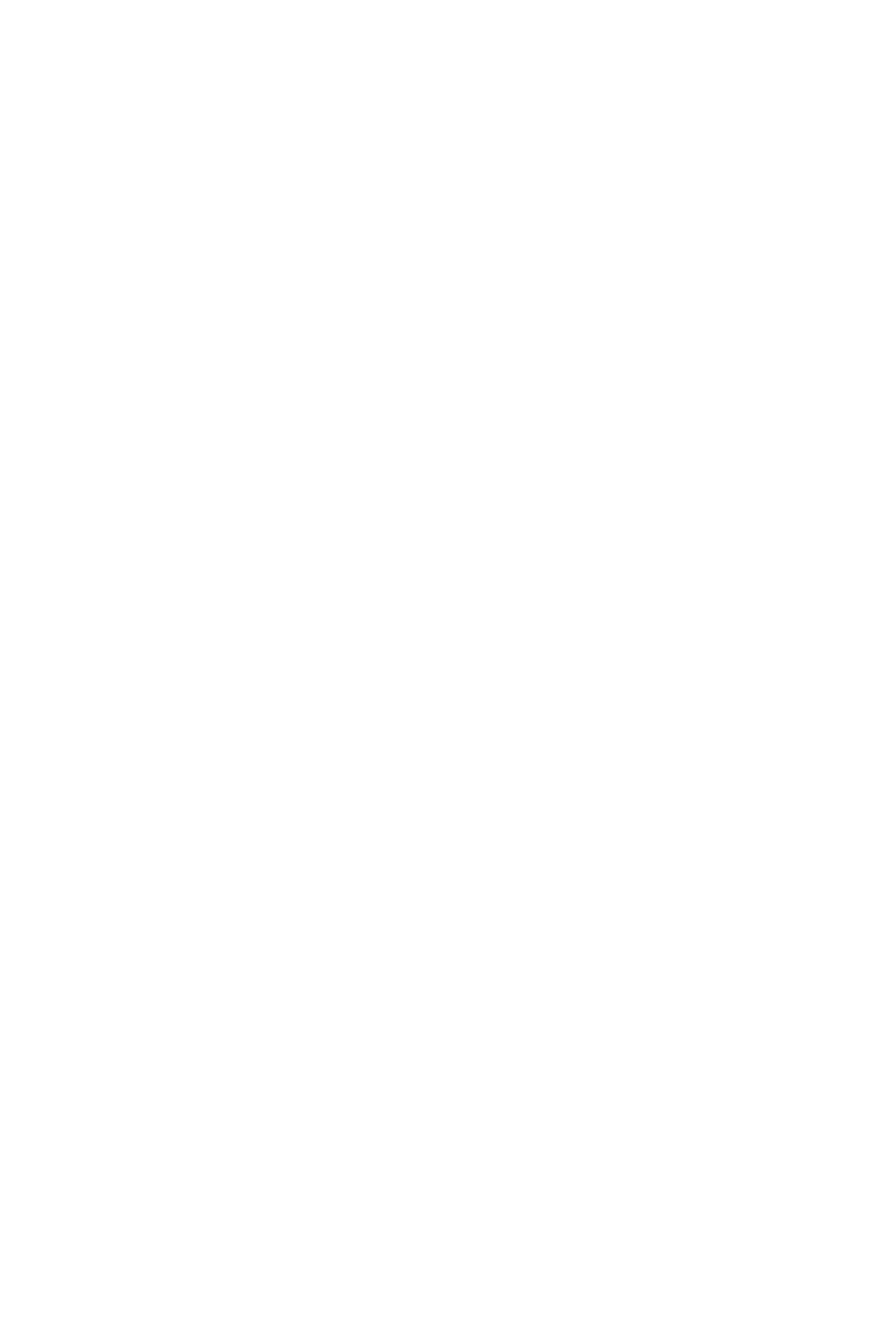
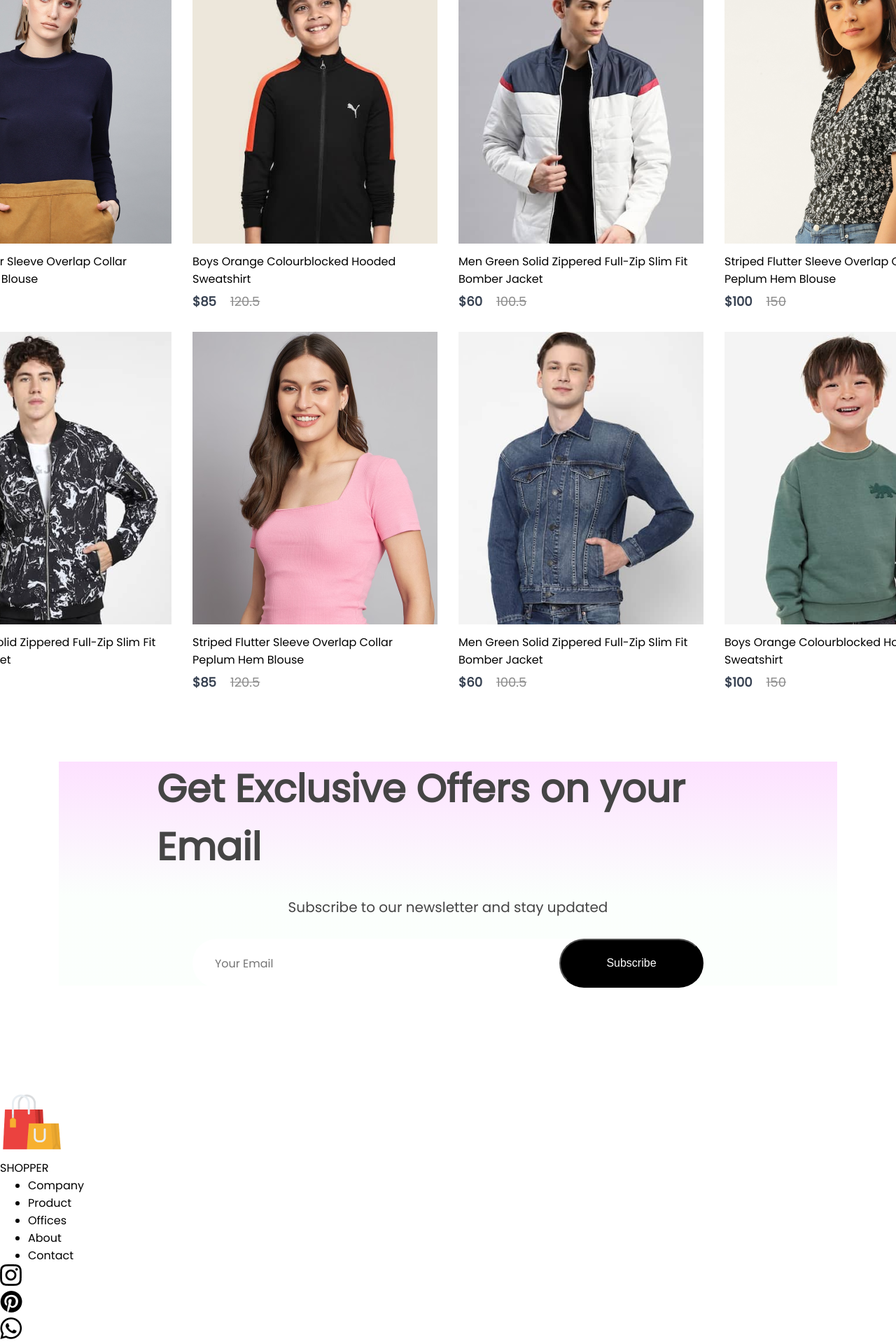
Before and after one commit to albinaasllanaj/frontend-E-commerce-react, a React (Create React App) app: page / in a window 1280 px wide. Shown: the part 2490-4410 px from the top of the page at 70% size. Before the commit the page ends 2247 px from the top, so only its background shows below. Built offline with nearby package versions, Linux system fonts and the light colour scheme.

Commit message:
created the NewCollection and Newsletter components and styled them

```diff
--- /dev/null
+++ b/src/Components/Footer/Footer.jsx
@@ -0,0 +1,37 @@
+import React from 'react'
+import './Footer.css'
+import footer_logo from '../Assets/logo_big.png'
+import instagram_icon from '../Assets/instagram_icon.png'
+import pinterest_icon from '../Assets/pintester_icon.png'
+import whatsapp_icon from '../Assets/whatsapp_icon.png'
+
+export const Footer = () => {
+  return (
+    <div className='footer'>
+            <div className="footer-logo">
+                <img src={footer_logo} alt="logo" />
+                <p>SHOPPER</p>
+            </div>
+            <ul className="footer-links">
+                <li>Company</li>
+                <li>Product</li>
+                <li>Offices</li>
+                <li>About</li>
+                <li>Contact</li>
+            </ul>
+            <div className="footer-social-icon">
+                <div className="footer-icons-container">
+                    <img src={instagram_icon} alt="instagram" />
+                </div>
+                <div className="footer-icons-container">
+                    <img src={pinterest_icon} alt="pinterest" />
+                </div>
+                <div className="footer-icons-container">
+                    <img src={whatsapp_icon} alt="whatsapp" />
+                </div>
+            </div>
+    </div>
+  )
+}
+
+export default Footer
--- /dev/null
+++ b/src/Components/NewCollections/NewCollections.css
@@ -0,0 +1,27 @@
+.newcollections {
+    display: flex;
+    flex-direction: column;
+    align-items: center;
+    gap: 20px;
+    margin-bottom: 100px;
+}
+
+.newcollections h1 {
+    color: #171717;
+    font-size: 50px;
+    font-weight: 600;
+}
+
+.newcollections hr{
+    width: 200px;
+    height: 6px;
+    border-radius: 10px;
+    background: #252525;
+}
+
+.collections {
+    display: grid;
+    grid-template-columns: 1fr 1fr 1fr 1fr;
+    margin-top: 50px;
+    gap: 30px;
+}
--- /dev/null
+++ b/src/Components/NewCollections/NewCollections.jsx
@@ -0,0 +1,26 @@
+import React from 'react'
+import './NewCollections.css'
+import new_collection from '../Assets/new_collections'
+import Item from '../Item/Item'
+
+export const NewCollections = () => {
+  return (
+    <div className='newcollections'>
+            <h1>NEW COLLECTIONS</h1>
+            <hr />
+            <div className="collections">
+                {new_collection.map((item,i)=>{
+                       return <Item
+                    key={i}
+                    id={item.id}
+                    name={item.name}
+                    image={item.image}
+                    new_price={item.new_price}
+                    old_price={item.old_price} />
+                })}
+            </div>
+    </div>
+  )
+}
+
+export default NewCollections
--- /dev/null
+++ b/src/Components/NewsLetter/NewsLetter.css
@@ -0,0 +1,56 @@
+.newsletter {
+    width: 65%;
+    height: 40vh;
+    display: flex;
+    flex-direction: column;
+    align-items: center;
+    justify-content: center;
+    margin: auto;
+    padding: 0px 140px;
+    margin-bottom: 150px;
+    background: linear-gradient(180deg, #fde1ff 0%, #e1ffea22 60%);
+    gap: 30px;
+}
+
+.newsletter h1 {
+ color: #454545;
+ font-size: 55px;
+ font-weight: 600;
+}
+
+.newsletter p {
+    color: #454545;
+    font-size: 20px;
+
+}
+
+.newsletter div {
+    display: flex;
+    align-items: center;
+    justify-content: space-between;
+    background: white;
+    width: 730px;
+    height: 70px;
+    border: 1 px solid #e3e3e3;
+    border-radius: 80px;
+}
+
+.newsletter input {
+    width: 500px;
+    margin-left: 30px;
+    border: none;
+    outline: none;
+    color: #616161;
+    font-family: Poppins;
+    font-size: 16px;
+}
+
+.newsletter div button {
+    width: 210px;
+    height: 70px;
+    border-radius: 80px;
+    background: black;
+    color: white;
+    font-size: 16px;
+    cursor: pointer;
+}
--- /dev/null
+++ b/src/Components/NewsLetter/NewsLetter.jsx
@@ -0,0 +1,17 @@
+import React from 'react'
+import './NewsLetter.css'
+
+export const NewsLetter = () => {
+  return (
+    <div className='newsletter'>
+        <h1>Get Exclusive Offers on your Email</h1>
+        <p>Subscribe to our newsletter and stay updated</p>
+        <div>
+            <input type="email" placeholder='Your Email' />
+            <button>Subscribe</button>
+        </div>
+    </div>
+  )
+}
+
+export default NewsLetter
--- a/src/Pages/Shop.jsx
+++ b/src/Pages/Shop.jsx
@@ -2,6 +2,9 @@
 import Hero from '../Components/Hero/Hero'
 import Popular from '../Components/Popular/Popular'
 import Offers from '../Components/Offers/Offers'
+import NewCollections from '../Components/NewCollections/NewCollections'
+import NewsLetter from '../Components/NewsLetter/NewsLetter'
+import Footer from '../Components/Footer/Footer'
 
  const Shop = () => {
   return (
@@ -9,6 +12,9 @@
       <Hero/>
       <Popular/>
       <Offers/>
+      <NewCollections/>
+      <NewsLetter/>
+      <Footer/>
     </div>
   )
 }
```
Also changed, not shown: src/Components/Footer/Footer.css (added).
